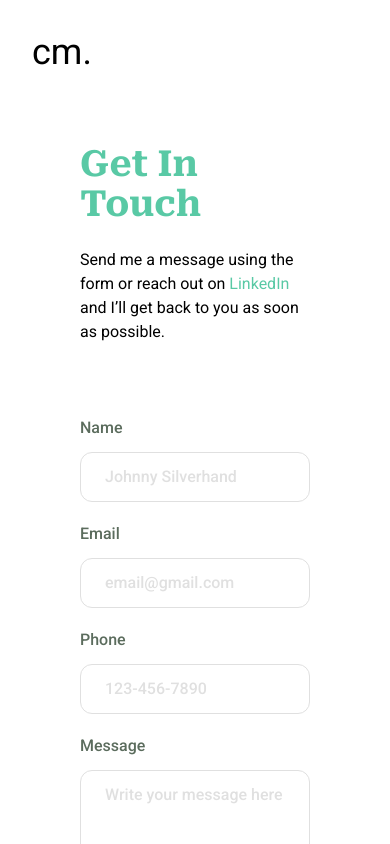
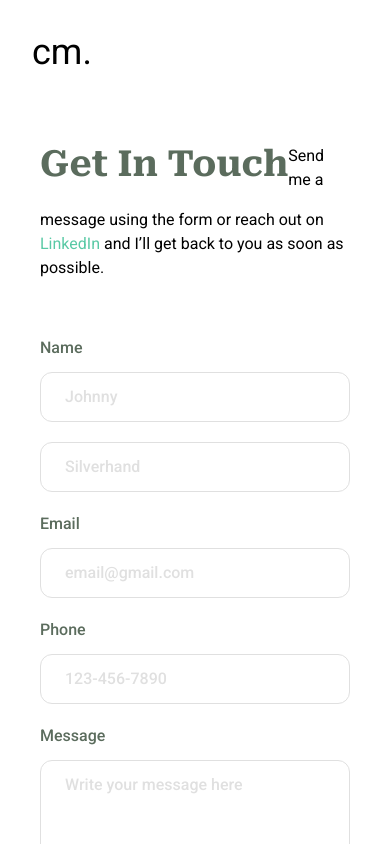
Before and after one commit to cgzmartinez/react-portfolio-2024, a React (Vite) app: page /contact in a window 390 px wide. Shown: the top 844 px of the page. Built offline with nearby package versions, Linux system fonts and the light colour scheme; some icons are missing.

Commit message:
Update contact.jsx
Finalized layout for contact.jsx. Added last name option and added responsive design changes

```diff
--- a/src/components/contact.jsx
+++ b/src/components/contact.jsx
@@ -7,24 +7,30 @@ const Contact = () => {
       animate={{ opacity: 1 }}
       exit={{ opacity: 0 }}
       transition={{ duration: .5 }}>
-      <section className="grid gap-8 mx-20 md:grid-cols-2 md:pl-16 md:items-center md:text-left">
-        <div className="py-10">
-          <h1 className="float-start text-4xl text-[#59C9A5] font-serif font-bold pb-6">Get In Touch</h1>
+      <section className="grid gap-4 mx-10 md:p-10 md:px-[150px] md:grid-cols-1 md:items-center md:text-left">
+        <div className="my-10 md:my-1">
+          <h1 className="float-start md:text-[60px] text-4xl font-serif font-bold pb-6">Get In Touch</h1>
           <p className="text-base font-sans font-normal">Send me a message using the form or reach out on <a href="https://www.linkedin.com/in/carlos-g-martinez/" target="_blank" rel="noopener noreferrer"><span>LinkedIn</span></a> and I’ll get back to you as soon as possible.</p>
-          <div className="hidden md:block bg-[#59C9A5] rounded-xl py-20 px-20 my-20" />
         </div>
-        <div className="flex items-center justify-center md:p-20">
-          <div className="mx-auto w-full max-w-[550px]">
+        <div className="flex items-center justify-center">
+          <div className="mx-auto w-full">
             <form>
               <div className="mb-5">
                 <label htmlFor="name" className="mb-3 block text-base font-medium text-[#5B6C5D]">Name</label>
+                <div className="grid md:grid-cols-2 grid-cols-1 gap-5">
                   <input
                     type="text"
                     name="name"
                     id="name"
-                  placeholder="Johnny Silverhand"
+                    placeholder="Johnny"
                     className="w-full rounded-xl border placeholder-gray-300 border-[#e0e0e0] py-3 px-6 text-base font-medium text-[#959595] outline-none focus:border-[#59C9A5]"
                   />
+                  <input type="text"
+                    name="name"
+                    id="name"
+                    placeholder="Silverhand"
+                    className="w-full rounded-xl border placeholder-gray-300 border-[#e0e0e0] py-3 px-6 text-base font-medium text-[#959595] outline-none focus:border-[#59C9A5]" />
+                </div>
               </div>
               <div className="mb-5">
                 <label
```
Lines whose indentation alone changed are shown as unchanged.
